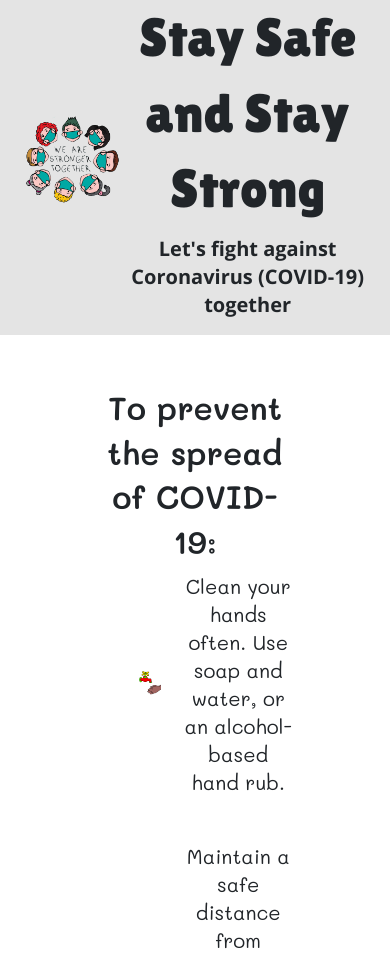
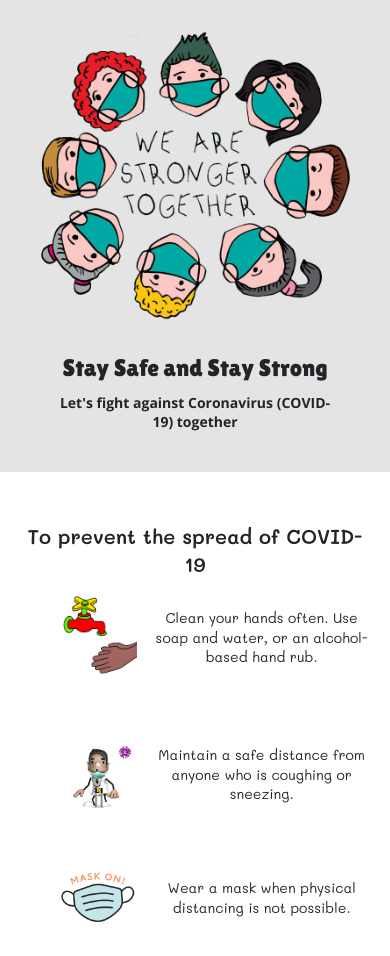
Before and after one commit to ajinkyacodes/coronavirus-update, a PHP site: page / in a window 390 px wide; the page is wider, and only the part inside the window is pictured. Shown: the top 956 px of that part. Run offline with PHP 8.4, Linux system fonts and the light colour scheme.

Commit message:
Added Media Queries styling for responsive layout

```diff
--- a/assets/css/style.css
+++ b/assets/css/style.css
@@ -133,3 +133,72 @@ footer {
     color: #fff;
     text-align: center;
 }
+
+/*############################################################################################################
+*   MEDIA QUERIES
+############################################################################################################*/
+
+@media only screen and (max-width: 1200px) {
+    header .header-text h1 { font-size: 40px; }
+    header .header-text p { font-size: 16px; }
+    .prevent .wrapper { width: 70%; }
+
+    .preventions-ul li figure {
+        -ms-flex-preferred-size: 25%;
+        flex-basis: 25%;
+    }
+
+    .preventions-ul li p {
+        -ms-flex-preferred-size: 60%;
+        flex-basis: 60%;
+    }
+
+    .corona-update h3 { font-size: 28px; }
+}
+
+@media only screen and (max-width: 995px) {
+    .prevent .wrapper { width: 90%; }
+
+    .preventions-ul li figure { margin-right: 5%; }
+
+    .preventions-ul li p {
+        -ms-flex-preferred-size: 70%;
+        flex-basis: 70%;
+    }
+
+}
+
+@media only screen and (max-width: 768px) {
+    header figure {
+        -ms-flex-preferred-size: 40%;
+        flex-basis: 40%;
+    }
+
+    header .header-text {
+        -ms-flex-preferred-size: 60%;
+        flex-basis: 60%;
+    }
+
+    header .header-text h1 { font-size: 24px; }
+
+    header .header-text p {
+        width: 80%;
+        margin: 0 auto;
+        font-size: 14px;
+    }
+
+    .prevent h2 { font-size: 26px; }
+    .preventions-ul li p { font-size: 18px; }
+
+    .corona-update h3 { font-size: 24px; }
+}
+
+@media only screen and (max-width: 540px) {
+    header .wrapper { display: block; }
+    header figure { margin-bottom: 0; }
+    header .header-text { padding-bottom: 40px; }
+    .prevent h2 { font-size: 20px; }
+    .preventions-ul li p { font-size: 14px; }
+    .corona-update h3 { font-size: 20px; }
+    table { font-size: 14px; }
+}
--- a/index.php
+++ b/index.php
@@ -28,7 +28,7 @@
 	<main>
 		<section class="prevent">
 			<div class="wrapper">
-				<h2>To prevent the spread of COVID-19:</h2>
+				<h2>To prevent the spread of COVID-19</h2>
 				<ul class="preventions-ul">
 					<li>
 						<figure>
```
